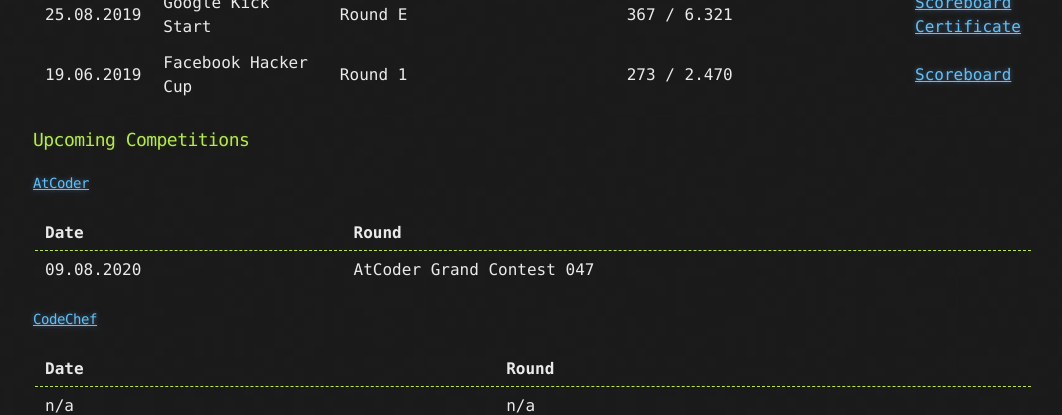
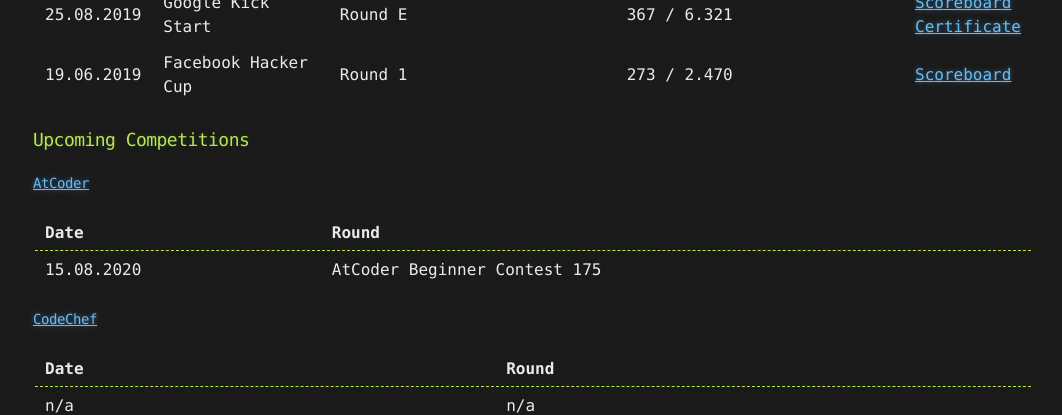
Before and after one commit to goodHunter27/serhatgiydiren.github.io, a Jekyll site: the page built from _posts/2020-01-07-coding-competitions.md, in a window 1280 px wide and 900 px high, scrolled down 948 px. Shown: the top 415 px of the window, without its empty margins (107-1169 px from the left). Built offline with Jekyll 4.4.1, drawn with Linux system fonts in a browser that asks for light colours.

Commit message:
Update 2020-01-07-coding-competitions.md

```diff
--- a/_posts/2020-01-07-coding-competitions.md
+++ b/_posts/2020-01-07-coding-competitions.md
@@ -27,7 +27,7 @@
 
 Date | Round
 ------------ | -------------
-09.08.2020 | AtCoder Grand Contest 047
+15.08.2020 | AtCoder Beginner Contest 175
 
 #### [CodeChef](https://codechef.com){:target="_blank"}
 
```
